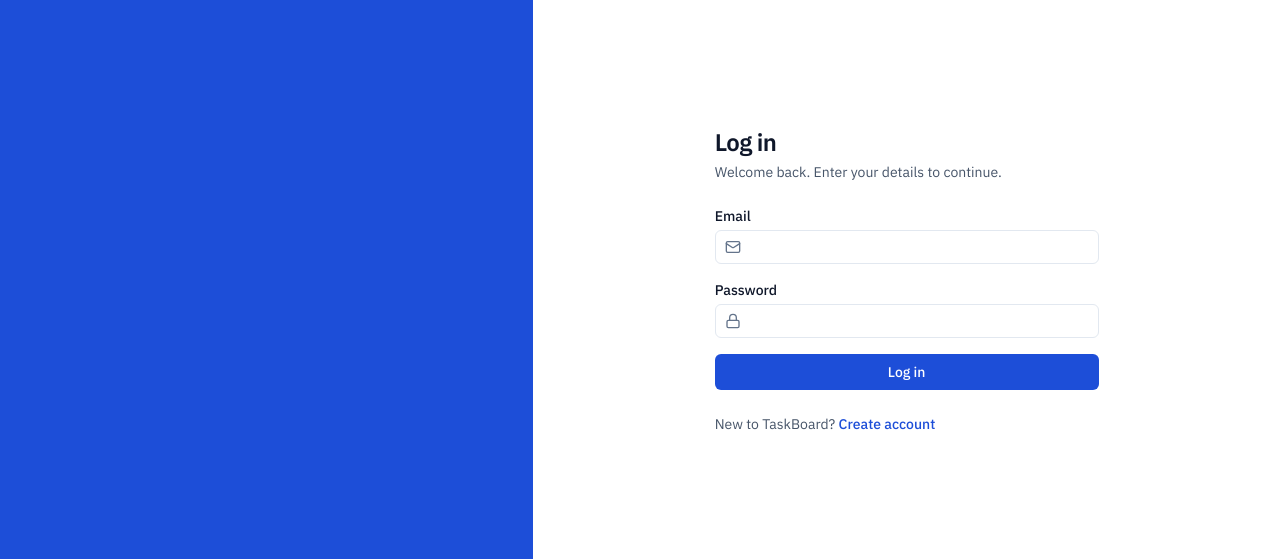
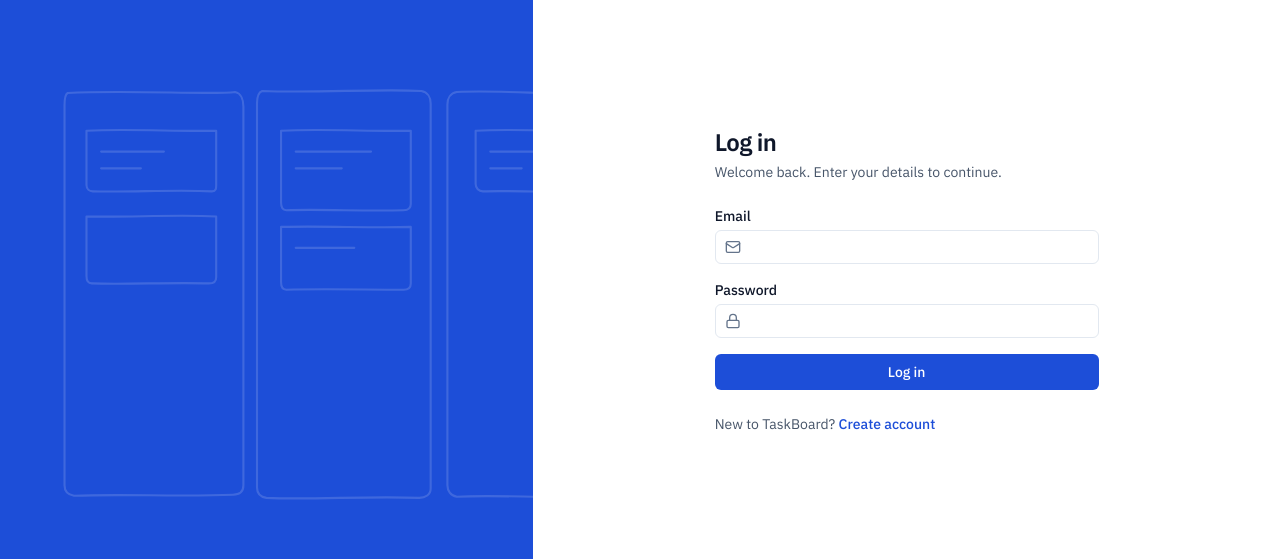
Before and after one commit to 24Chessman/TaskBoard, a React (Vite) app in the folder client/: page /login in a window 1280 px wide. Shown: the part 130-689 px from the top of the page. Built offline with nearby package versions, Linux system fonts and the light colour scheme; no server answers.

Commit message:
style(client): textured auth brand panel (M4.7d)

```diff
--- a/client/src/components/auth/AuthLayout.jsx
+++ b/client/src/components/auth/AuthLayout.jsx
@@ -1,24 +1,27 @@
 // AuthLayout props: children (the page's heading and form). The split layout of the Login and Register pages.
-// Desktop (lg and up): a left indigo brand panel with the white Logo and one short tagline, the form on the right.
+// Desktop (lg and up): a left solid cobalt brand panel with the white Logo, one short tagline and a faint hand-drawn board outline
+// as texture (no gradient), the form on the right.
 // Phones and tablets: only the form, with the Logo above it. The Logo always links to "/", and a "Back to home"
 // link sits at the top of the form side. The page's own <h1> comes from the page.
 import { ArrowLeft } from 'lucide-react';
 import { Link } from 'react-router-dom';
 import Logo from '../Logo.jsx';
+import BoardOutline from './BoardOutline.jsx';
 
 const linkRing = 'focus:outline-none focus-visible:ring-2 focus-visible:ring-brand-ring focus-visible:ring-offset-2';
 
 const AuthLayout = ({ children }) => (
   <div className="flex min-h-screen bg-surface font-sans text-fg">
-    <aside className="hidden w-5/12 max-w-xl shrink-0 flex-col justify-between bg-brand p-10 lg:flex">
+    <aside className="relative hidden w-5/12 max-w-xl shrink-0 flex-col justify-between overflow-hidden bg-brand p-10 lg:flex">
+      <BoardOutline className="pointer-events-none absolute -right-16 top-1/4 w-[34rem] max-w-none opacity-15" />
       <Link
         to="/"
         aria-label="TaskBoard home"
-        className="w-fit rounded-md focus:outline-none focus-visible:ring-2 focus-visible:ring-white focus-visible:ring-offset-2 focus-visible:ring-offset-brand"
+        className="relative w-fit rounded-md focus:outline-none focus-visible:ring-2 focus-visible:ring-white focus-visible:ring-offset-2 focus-visible:ring-offset-brand"
       >
         <Logo tone="light" size={32} />
       </Link>
-      <p className="max-w-sm text-3xl font-semibold tracking-tight text-white">Plan the work. Keep the team in sync.</p>
+      <p className="relative max-w-sm text-3xl font-semibold tracking-tight text-white">Plan the work. Keep the team in sync.</p>
     </aside>
 
     <main className="flex min-w-0 flex-1 flex-col px-4 py-6 sm:px-8">
--- /dev/null
+++ b/client/src/components/auth/BoardOutline.jsx
@@ -0,0 +1,28 @@
+// BoardOutline props: className. A hand-drawn outline of a kanban board (three columns with a few cards, drawn
+// with slightly uneven lines) used as a faint texture on the cobalt auth panel. White strokes only, no fill, no
+// gradient. Decorative only: aria-hidden. The parent sets the opacity and position.
+const BoardOutline = ({ className = '' }) => (
+  <svg
+    viewBox="0 0 520 420"
+    fill="none"
+    stroke="white"
+    strokeWidth="2"
+    strokeLinecap="round"
+    strokeLinejoin="round"
+    aria-hidden="true"
+    focusable="false"
+    className={className}
+  >
+    <path d="M14 22c60-3 140 2 160-1 6 1 8 8 8 14v362c0 6-4 9-10 9-52 2-110-1-152 1-6-1-9-5-9-10V34c0-6 1-11 3-12z" />
+    <path d="M200 20c50 2 110-2 152 0 6 1 9 6 9 12v368c0 6-5 9-11 9-48-2-104 2-146 0-6-1-9-5-9-10V32c0-6 2-11 5-12z" />
+    <path d="M386 21c44-2 94 3 122 1 5 1 8 7 8 12v364c0 7-4 10-10 10-40 1-88-2-120 0-6-1-9-6-9-11V33c0-6 3-11 9-12z" />
+    <path d="M32 58c40-2 90 1 124 0M32 58v52c0 4 3 6 6 6 36 1 80-2 114 0 4 0 4-3 4-6V58" />
+    <path d="M32 140c38 1 86-2 124 0v58c0 4-3 6-7 6-36-1-78 1-112 0-4 0-5-3-5-7z" />
+    <path d="M218 58c40-2 90 1 124 0v70c0 4-3 6-7 6-36 1-78-1-112 0-4 0-5-3-5-7z" />
+    <path d="M218 150c40-1 86 1 124 0v54c0 4-3 6-7 6-36 0-78-1-112 0-4 0-5-3-5-7z" />
+    <path d="M404 58c38-2 82 1 104 0v52c0 4-3 6-7 6-32 1-68-1-90 0-4 0-7-3-7-7z" />
+    <path d="M46 78h60M46 94h38M232 78h72M232 94h44M232 170h56M418 78h50M418 94h30" />
+  </svg>
+);
+
+export default BoardOutline;
```
